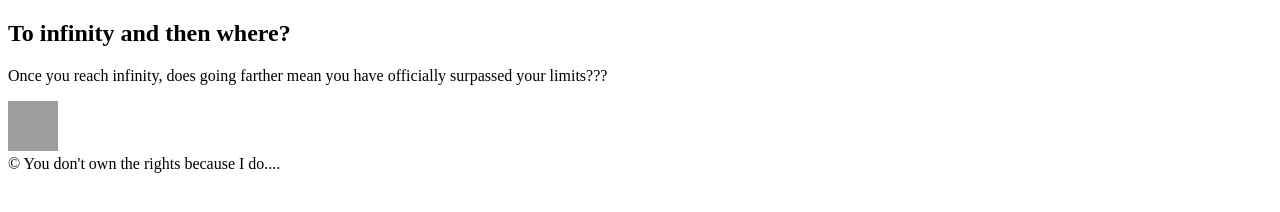
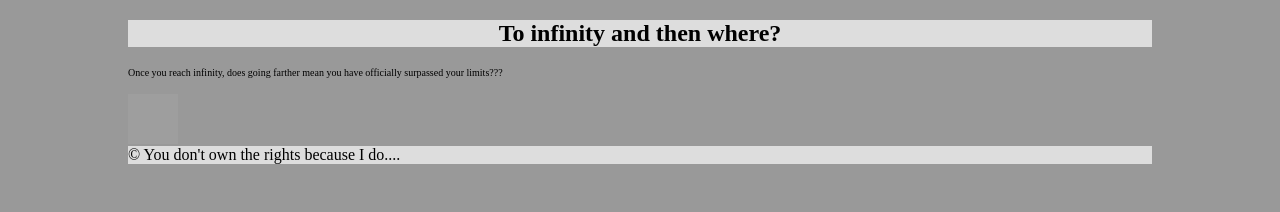
Before and after one commit to code-front/html-me-something, a plain HTML site: page index.html in a window 1280 px wide. Drawn offline with Linux system fonts and the light colour scheme; grey boxes are pictures that could not be loaded.

Commit message:
Added CSS, the story is deep enough

```diff
--- a/index.html
+++ b/index.html
@@ -3,6 +3,7 @@
 	<head>
 		<meta charset="UTF-8">
 		<title> Story Page </title>
+		<link rel="stylesheet" href="style.css">
 	</head>
 
 	<body>
--- /dev/null
+++ b/style.css
@@ -0,0 +1,21 @@
+body {
+	width: 100%;
+	max-width: 1024px;
+	margin: 0 auto;
+	background-color: #999;
+	font-size: 62.5%;
+}
+
+header,
+main,
+footer {
+
+	background-color: #ddd;
+	font-size: 1.6em;
+}
+
+header {
+
+	text-align: center;
+
+}
```
